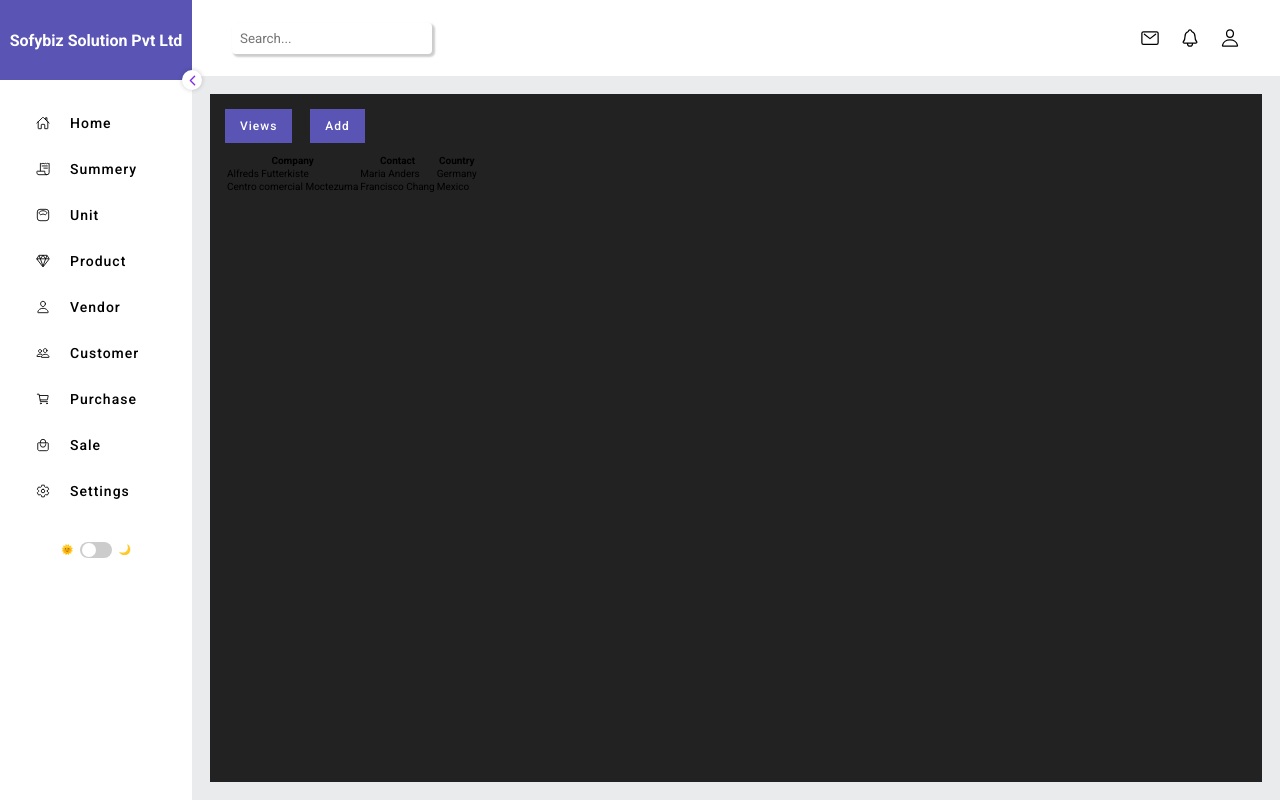
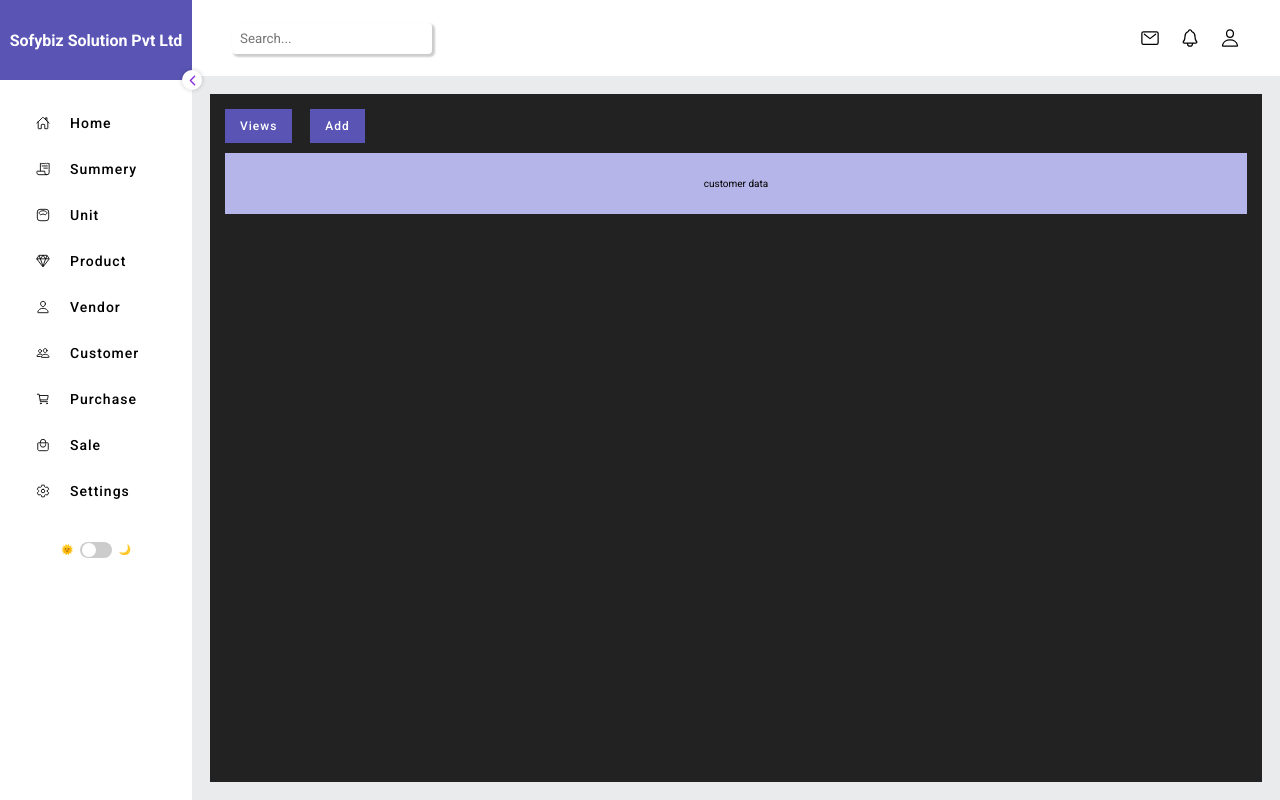
Before and after one commit to souravdas007123/Billing, a Django app: page /customer/ in a window 1280 px wide. Run offline with Django 5.2, Linux system fonts and the light colour scheme.

Commit message:
customer page changes

```diff
--- a/system/static/system/css/style.css
+++ b/system/static/system/css/style.css
@@ -403,6 +403,8 @@
  background-color: var(--heading);
  /* border-bottom: 1px solid var(--theame3); */
 }
-/* .contain_data{
+.contain_data{
   background-color: #b6b5ea;
-} */
+  padding: 25px;
+  text-align: center;
+}
--- a/system/templates/system/customer_data.html
+++ b/system/templates/system/customer_data.html
@@ -1,21 +1,5 @@
 {% extends "system/customer.html" %}
 
 {% block containdata %}
-<table>
-    <tr>
-      <th>Company</th>
-      <th>Contact</th>
-      <th>Country</th>
-    </tr>
-    <tr>
-      <td>Alfreds Futterkiste</td>
-      <td>Maria Anders</td>
-      <td>Germany</td>
-    </tr>
-    <tr>
-      <td>Centro comercial Moctezuma</td>
-      <td>Francisco Chang</td>
-      <td>Mexico</td>
-    </tr>
-    <tr>
+customer data
 {% endblock containdata %}
```
